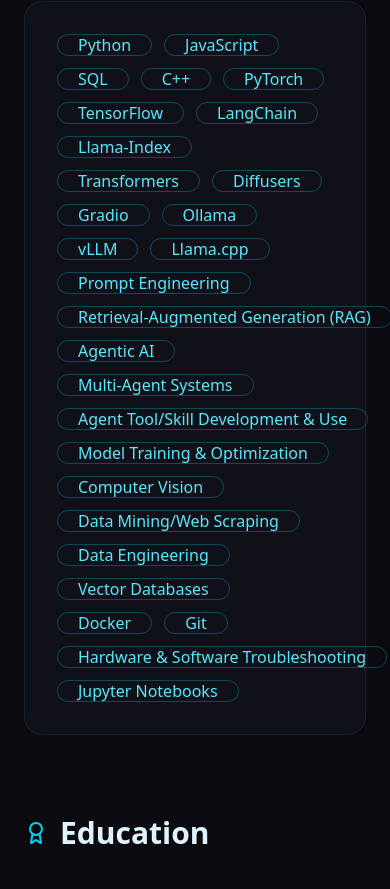
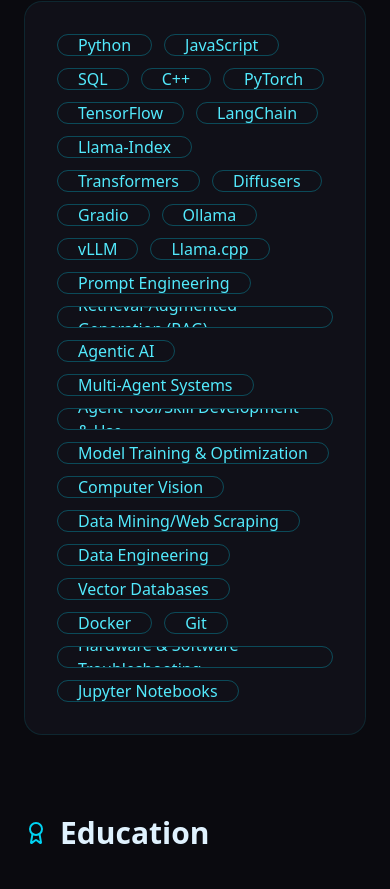
Before and after one commit to JakeFurtaw/jf-coded-v2, a Next.js app: page /resume in a window 390 px wide. Shown: the part 2892-3781 px from the top of the page. Built offline with nearby package versions, Linux system fonts and the light colour scheme.

Commit message:
Add warp speed page transitions and fix mobile skill badge wrapping

```diff
--- a/app/resume/page.tsx
+++ b/app/resume/page.tsx
@@ -158,7 +158,7 @@
               {skills.map((skill) => (
                 <Badge
                   key={skill}
-                  className="px-5 py-2.5 text-base bg-space-card hover:bg-cyan-400/10 border border-cyan-400/30 text-cyan-300 transition-all hover:scale-105"
+                  className="px-5 py-2.5 text-base bg-space-card hover:bg-cyan-400/10 border border-cyan-400/30 text-cyan-300 transition-all hover:scale-105 whitespace-normal break-words max-w-full"
                 >
                   {skill}
                 </Badge>
--- /dev/null
+++ b/app/template.tsx
@@ -0,0 +1,19 @@
+"use client";
+
+import { motion } from "framer-motion";
+
+export default function Template({ children }: { children: React.ReactNode }) {
+  return (
+    <motion.div
+      initial={{ opacity: 0, scale: 1.5, filter: "blur(20px)" }}
+      animate={{ opacity: 1, scale: 1, filter: "blur(0px)" }}
+      transition={{
+        duration: 0.5,
+        ease: [0.16, 1, 0.3, 1] // Quintic out for a sharp, high-speed snap
+      }}
+      className="w-full h-full"
+    >
+      {children}
+    </motion.div>
+  );
+}
```
